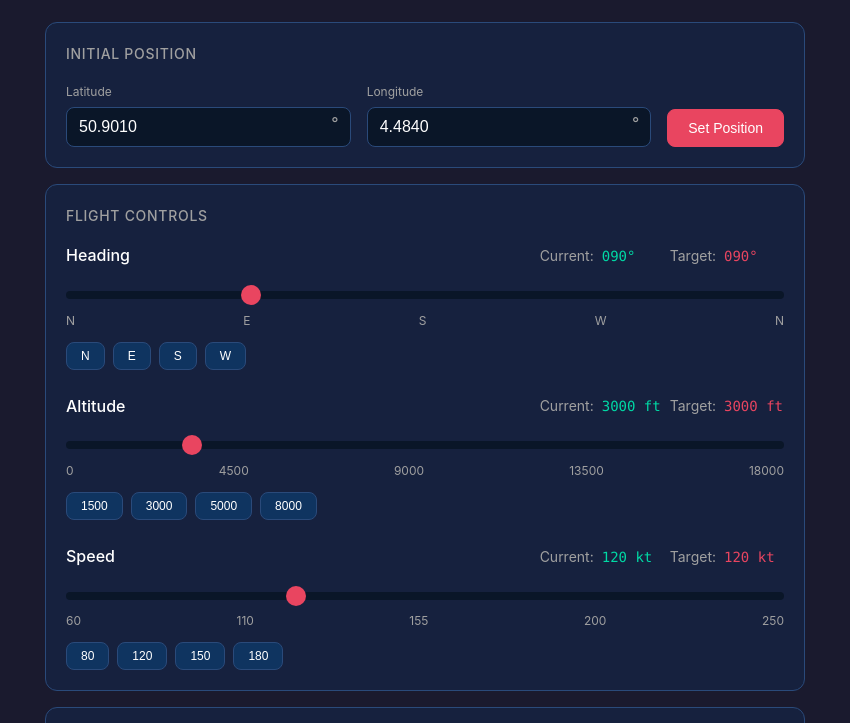
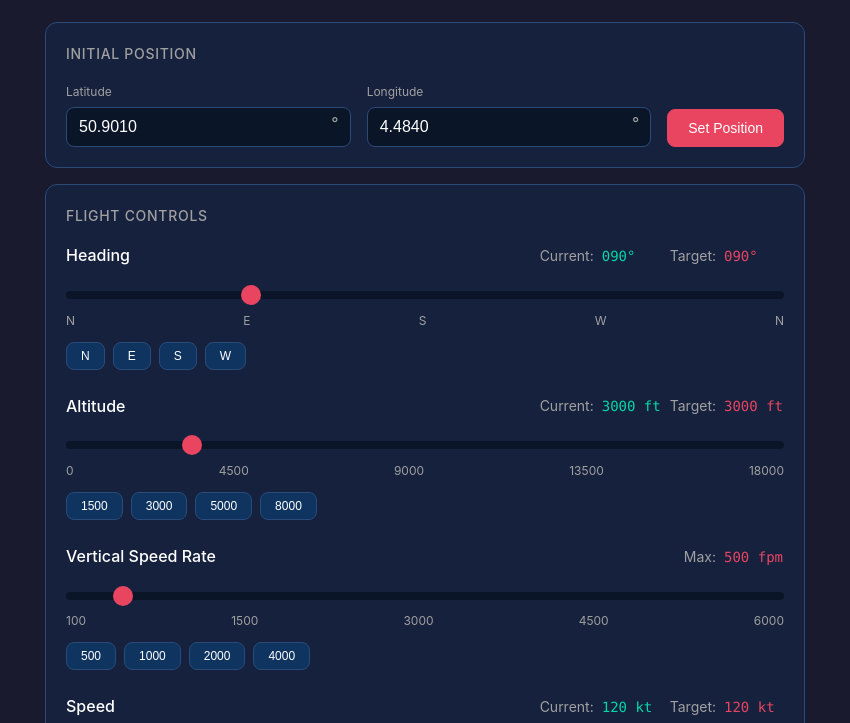
Before and after one commit to TomGun87/foreflight-bridge, an Electron app: page index.html in a window 850 px wide. Shown: the part 77-800 px from the top of the page. Drawn offline with Linux system fonts and the light colour scheme; no server answers.

Commit message:
Add slider for adjusting rate of climb and descent. Adjusted range of sliders for better speed control.

```diff
--- a/index.html
+++ b/index.html
@@ -86,6 +86,28 @@
 
             <div class="control-group">
                 <div class="control-header">
+                    <label>Vertical Speed Rate</label>
+                    <div class="value-display">
+                        <span class="target-label">Max:</span>
+                        <span id="vs-rate-display" class="target-value">500 fpm</span>
+                    </div>
+                </div>
+                <div class="slider-container">
+                    <input type="range" id="vs-rate-slider" min="100" max="6000" value="500" step="100">
+                    <div class="slider-labels">
+                        <span>100</span><span>1500</span><span>3000</span><span>4500</span><span>6000</span>
+                    </div>
+                </div>
+                <div class="quick-buttons">
+                    <button class="btn small" data-vsrate="500">500</button>
+                    <button class="btn small" data-vsrate="1000">1000</button>
+                    <button class="btn small" data-vsrate="2000">2000</button>
+                    <button class="btn small" data-vsrate="4000">4000</button>
+                </div>
+            </div>
+
+            <div class="control-group">
+                <div class="control-header">
                     <label>Speed</label>
                     <div class="value-display">
                         <span class="current-label">Current:</span>
@@ -95,16 +117,17 @@
                     </div>
                 </div>
                 <div class="slider-container">
-                    <input type="range" id="spd-slider" min="60" max="250" value="120">
+                    <input type="range" id="spd-slider" min="0" max="500" value="120">
                     <div class="slider-labels">
-                        <span>60</span><span>110</span><span>155</span><span>200</span><span>250</span>
+                        <span>0</span><span>125</span><span>250</span><span>375</span><span>500</span>
                     </div>
                 </div>
                 <div class="quick-buttons">
-                    <button class="btn small" data-spd="80">80</button>
+                    <button class="btn small" data-spd="0">Stop</button>
+                    <button class="btn small" data-spd="15">Taxi</button>
                     <button class="btn small" data-spd="120">120</button>
-                    <button class="btn small" data-spd="150">150</button>
-                    <button class="btn small" data-spd="180">180</button>
+                    <button class="btn small" data-spd="250">250</button>
+                    <button class="btn small" data-spd="400">400</button>
                 </div>
             </div>
         </section>
--- a/preload.js
+++ b/preload.js
@@ -8,6 +8,7 @@ contextBridge.exposeInMainWorld('bridge', {
     setTargetHeading: (heading) => ipcRenderer.send('set-target-heading', heading),
     setTargetAltitude: (altitude) => ipcRenderer.send('set-target-altitude', altitude),
     setTargetSpeed: (speed) => ipcRenderer.send('set-target-speed', speed),
+    setClimbRate: (rate) => ipcRenderer.send('set-climb-rate', rate),
 
     // Receive state updates
     onStateUpdate: (callback) => ipcRenderer.on('state-update', (event, state) => callback(state)),
--- a/renderer.js
+++ b/renderer.js
@@ -6,6 +6,8 @@ const setPositionBtn = document.getElementById('set-position');
 const hdgSlider = document.getElementById('hdg-slider');
 const altSlider = document.getElementById('alt-slider');
 const spdSlider = document.getElementById('spd-slider');
+const vsRateSlider = document.getElementById('vs-rate-slider');
+const vsRateDisplay = document.getElementById('vs-rate-display');
 
 const hdgCurrent = document.getElementById('hdg-current');
 const altCurrent = document.getElementById('alt-current');
@@ -107,6 +109,22 @@ document.querySelectorAll('[data-spd]').forEach(btn => {
     });
 });
 
+// Vertical speed rate controls
+vsRateSlider.addEventListener('input', () => {
+    const rate = parseInt(vsRateSlider.value);
+    vsRateDisplay.textContent = rate + ' fpm';
+    window.bridge.setClimbRate(rate);
+});
+
+document.querySelectorAll('[data-vsrate]').forEach(btn => {
+    btn.addEventListener('click', () => {
+        const rate = parseInt(btn.dataset.vsrate);
+        vsRateSlider.value = rate;
+        vsRateDisplay.textContent = rate + ' fpm';
+        window.bridge.setClimbRate(rate);
+    });
+});
+
 // Receive state updates from main process
 window.bridge.onStateUpdate((state) => {
     // Update current values
```
Also changed, not shown: gdl90.js (+12 -6 lines), main.js (+7 -1 lines).
